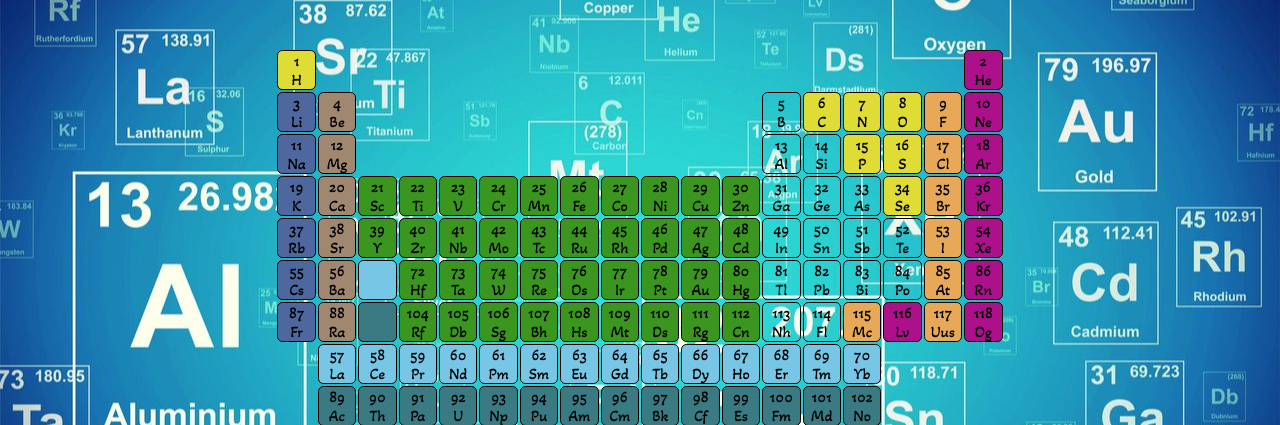
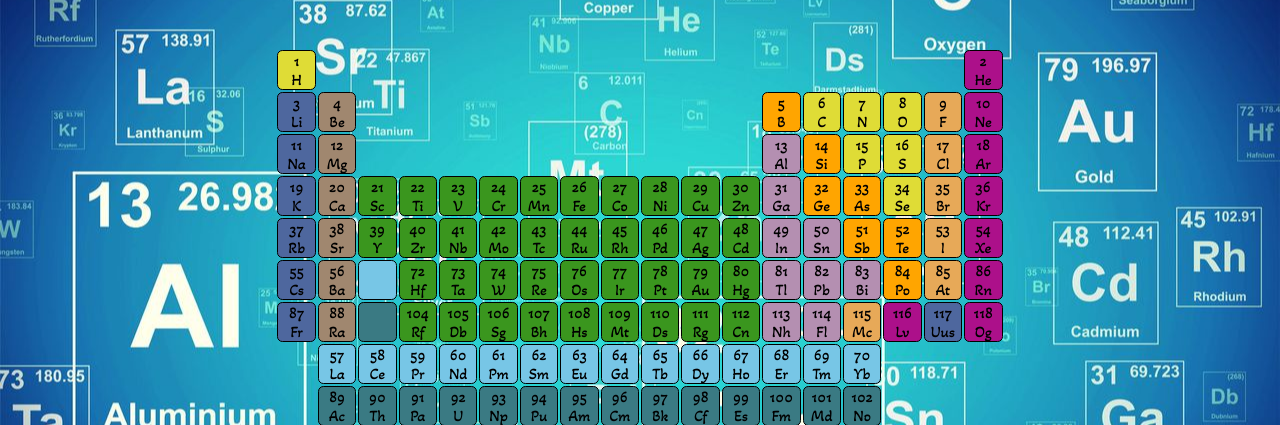
Before and after one commit to WuShanMuYuu/periodicTableOfElements, a plain HTML site: page index.html in a window 1280 px wide. Shown: the part 180-605 px from the top of the page. Drawn offline with Linux system fonts and the light colour scheme.

Commit message:
done without comments

```diff
--- a/css/style.css
+++ b/css/style.css
@@ -41,27 +41,17 @@ td {
   text-align: center;
   border-radius: 0.42vw;
 }
-
-/* pseudo class  */
-
-/* :hover */
-/* table:hover {
-  background-color: rgb(30, 32, 34);
-} */
 a {
   color: rgb(136, 131, 177);
   text-shadow: rgb(244, 248, 247);
   font-size: 2.3rem;
 }
-/* :visited */
 a:visited {
   color: green;
 }
 a:hover {
   color: rgb(23, 43, 14);
 }
-
-/* :focus */
 td:hover {
   filter: grayscale(0%);
   transform: scale(2);
@@ -69,7 +59,8 @@ td:hover {
   opacity: 1;
   z-index: 1;
 }
-tr:nth-child(n) :nth-child(1) {
+tr:nth-child(n) :nth-child(1),
+tr:nth-child(7) :nth-child(17) {
   background-color: rgb(78, 103, 158);
 }
 tr:nth-child(4) > td:nth-child(n + 3):nth-child(-n + 12),
@@ -78,15 +69,29 @@ tr:nth-child(6) > td:nth-child(n + 4):nth-child(-n + 12),
 tr:nth-child(7) > td:nth-child(n + 4):nth-child(-n + 12) {
   background-color: rgb(58, 150, 30);
 }
+tr:nth-child(3) :nth-child(13),
+tr:nth-child(4) :nth-child(13),
+tr:nth-child(5) > td:nth-child(n + 13):nth-child(-n + 14),
+tr:nth-child(6) > td:nth-child(n + 13):nth-child(-n + 15),
+tr:nth-child(7) > td:nth-child(n + 13):nth-child(-n + 14) {
+  background-color: rgb(180, 143, 177);
+}
+tr:nth-child(2) :nth-child(13),
+tr:nth-child(3) :nth-child(14),
+tr:nth-child(4) > td:nth-child(n + 14):nth-child(-n + 15),
+tr:nth-child(5) > td:nth-child(n + 15):nth-child(-n + 16),
+tr:nth-child(6) :nth-child(16) {
+  background-color: orange;
+}
 tr:nth-child(1) :nth-child(1),
 tr:nth-child(2) > td:nth-child(n + 14):nth-child(-n + 16),
 tr:nth-child(3) > td:nth-child(n + 15):nth-child(-n + 16),
 tr:nth-child(4) > td:nth-child(16) {
   background-color: rgb(223, 220, 54);
 }
-tr:nth-child(1):nth-child(9) > td:nth-child(1) {
+/* tr:nth-child(1):nth-child(9) > td:nth-child(1) {
   background-color: rgb(228, 228, 161);
-}
+} */
 tr:nth-child(n-1) :nth-child(2) {
   background-color: rgb(160, 135, 111);
 }
```
